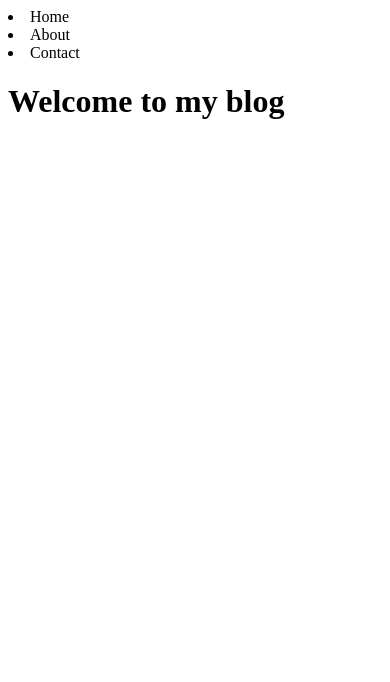
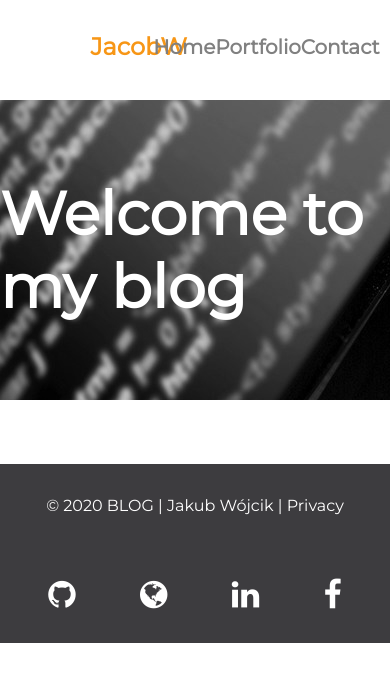
Before and after one commit to jacobwojcik/blog, a Django app: page / in a window 390 px wide. Shown: the top 682 px of the page. Run offline with Django 3.2, Linux system fonts and the light colour scheme; data that the repository does not hold is empty.

Commit message:
homepage layout

```diff
--- a/blog/blog/settings.py
+++ b/blog/blog/settings.py
@@ -9,7 +9,7 @@ https://docs.djangoproject.com/en/3.1/topics/settings/
 For the full list of settings and their values, see
 https://docs.djangoproject.com/en/3.1/ref/settings/
 """
-
+import os.path
 from pathlib import Path
 
 # Build paths inside the project like this: BASE_DIR / 'subdir'.
@@ -118,4 +118,8 @@ USE_TZ = True
 # Static files (CSS, JavaScript, Images)
 # https://docs.djangoproject.com/en/3.1/howto/static-files/
 
+STATIC_ROOT = ''
+
 STATIC_URL = '/static/'
+
+STATICFILES_DIRS = (os.path.join('static'), )
--- /dev/null
+++ b/blog/blogApp/static/posts/style.css
@@ -0,0 +1,194 @@
+* {
+  margin: 0;
+  padding: 0;
+  box-sizing: border-box;
+}
+body {
+  font-family: "Montserrat", sans-serif;
+}
+a {
+  text-decoration: none;
+  color: inherit;
+}
+header {
+  width: 100%;
+  height: 100px;
+  position: fixed;
+  z-index: 10;
+  background-color: white;
+}
+header > nav {
+  display: flex;
+  align-items: center;
+  justify-content: space-around;
+  margin: 0 15%;
+  padding: 2em;
+}
+header > nav > h1 {
+  width: 30%;
+  color: rgb(247, 150, 22);
+}
+header > nav > ul {
+  display: flex;
+  align-items: center;
+  justify-content: space-around;
+  list-style: none;
+  color: grey;
+  font-size: 20px;
+  font-weight: bolder;
+  width: 70%;
+}
+
+.title-bar {
+  padding-top: 100px;
+  width: 100%;
+  height: 400px;
+  background-image: url("./images/titlebar.jpg");
+  -webkit-filter: grayscale(100%); /* Safari 6.0 - 9.0 */
+  filter: grayscale(100%);
+  object-fit: cover;
+  object-position: center;
+  display: flex;
+  justify-content: center;
+  align-items: center;
+  color: white;
+  font-size: 40px;
+  font-weight: bolder;
+}
+
+main {
+  /*  */
+}
+.posts-outer {
+  margin: 0 15%;
+  padding: 2em 0;
+  display: flex;
+  justify-content: space-around;
+  align-items: center;
+  flex-flow: row wrap;
+}
+.post {
+  position: relative;
+  margin: 10px;
+  padding: 1em;
+  height: 400px;
+  width: 400px;
+  display: flex;
+  justify-content: space-around;
+  align-items: center;
+  flex-flow: column;
+
+  transition: 300ms ease-in-out;
+}
+.animated-span {
+  content: "";
+  position: absolute;
+  height: 3px;
+  width: 100%;
+  background-color: rgb(247, 150, 22);
+  bottom: 0;
+  right: 0;
+  z-index: -10;
+  transform-origin: bottom;
+  transition: 300ms;
+}
+.post:hover .animated-span {
+  height: 400px;
+}
+.post:hover .post-title {
+  color: white;
+}
+.post > div > img {
+  width: 100%;
+  height: 200px;
+  z-index: 5;
+}
+.post:hover {
+  transform: translateY(-5px);
+  box-shadow: 0 4px 17px rgba(0, 0, 0, 0.35);
+  color: rgb(56, 54, 54);
+  z-index: 2;
+}
+
+.post-title {
+  text-align: center;
+  color: rgb(247, 150, 22);
+  transform-origin: bottom;
+  transition: 300ms;
+}
+.post-body {
+  height: 100px;
+  z-index: 5;
+}
+.post-date {
+  z-index: 5;
+}
+.post-body > p {
+  overflow: hidden;
+  display: -webkit-box;
+  -webkit-box-orient: vertical;
+  -webkit-line-clamp: 3;
+}
+
+footer {
+  width: 100%;
+  height: 100px;
+  background-color: rgb(61, 60, 63);
+  color: white;
+}
+footer > div {
+  display: flex;
+  justify-content: space-between;
+  align-items: center;
+  padding: 1em 4em;
+  width: 100%;
+  height: 100%;
+}
+.footer-icons {
+  width: 70%;
+}
+.footer-icons > ul {
+  display: flex;
+  justify-content: space-around;
+  align-items: center;
+  list-style: none;
+}
+
+@media screen and (max-width: 1024px) {
+  .posts-outer {
+    margin: 0 5%;
+  }
+}
+
+@media screen and (max-width: 768px) {
+  .posts-outer {
+    margin: 0;
+  }
+}
+@media screen and (max-width: 500px) {
+  footer {
+    height: auto;
+  }
+  footer > div {
+    display: flex;
+    flex-flow: column;
+    padding: 0;
+  }
+  footer > div > div {
+    padding: 2em 1em;
+  }
+  .footer-icons {
+    width: 100%;
+  }
+  .footer-icons > ul {
+    display: flex;
+    justify-content: space-around;
+    align-items: center;
+    list-style: none;
+  }
+}
+@media screen and (max-width: 345px) {
+  footer > div > div > p {
+    text-align: center;
+  }
+}
--- a/blog/blogApp/templates/posts/index.html
+++ b/blog/blogApp/templates/posts/index.html
@@ -1,39 +1,108 @@
 <!DOCTYPE html>
 <html>
   <head>
+    {% load static %}
+
+    <link
+      rel="stylesheet"
+      type="text/css"
+      href="{% static 'posts/style.css' %}"
+    />
+
+    <link
+      href="https://fonts.googleapis.com/css2?family=Montserrat&display=swap"
+      rel="stylesheet"
+    />
+    <link
+      rel="stylesheet"
+      href="https://stackpath.bootstrapcdn.com/font-awesome/4.7.0/css/font-awesome.min.css"
+      integrity="sha384-wvfXpqpZZVQGK6TAh5PVlGOfQNHSoD2xbE+QkPxCAFlNEevoEH3Sl0sibVcOQVnN"
+      crossorigin="anonymous"
+    />
+
     <meta charset="utf-8" />
     <meta http-equiv="X-UA-Compatible" content="IE=edge" />
     <title>Jacob's Blog</title>
     <meta name="description" content="" />
     <meta name="viewport" content="width=device-width, initial-scale=1" />
-    <link rel="stylesheet" href="" />
   </head>
   <body>
     <header>
       <nav>
+        <h1>JacobW</h1>
+        <ul>
           <li>
-          <a> Home </a>
+            <a href="/"> Home </a>
           </li>
           <li>
-          <a> About </a>
+            <a href="https://github.com/jacobwojcik"> Portfolio </a>
           </li>
           <li>
-          <a> Contact </a>
+            <a href="/contact"> Contact </a>
           </li>
+        </ul>
       </nav>
     </header>
+    <section class="title-bar">
       <h1>Welcome to my blog</h1>
+    </section>
     <main>
+      <div class="posts-outer">
+        {% for post in posts_list %}
+        <div class="post">
           <div>
-        {% for post in posts_list %}
-        <div>
+            <img src="../../static/posts/images/coding.jpeg" />
+          </div>
+          <div class="post-text">
+            <div class="post-title">
+              <h1>
                 <a href="/post/{{ post.id }}">{{ post.post_title }}</a>
+              </h1>
+            </div>
+            <div class="post-body">
               <p>{{ post.post_body }}</p>
+            </div>
+            <div class="post-date">
               <small>{{ post.post_date }}</small>
+            </div>
+          </div>
+          <span class="animated-span"> </span>
         </div>
         {% endfor %}
       </div>
     </main>
+    <footer>
+      <div>
+        <div>
+          <p>© 2020 BLOG | Jakub Wójcik | Privacy</p>
+        </div>
+        <div class="footer-icons">
+          <ul>
+            <li>
+              <a href="https://github.com/jacobwojcik">
+                <i class="fa fa-github fa-2x"></i>
+              </a>
+            </li>
+            <li>
+              <a href="https://github.com/jacobwojcik">
+                <i class="fa fa-globe fa-2x"></i>
+              </a>
+            </li>
+            <li>
+              <a href="https://www.linkedin.com/in/jkbwojcik/">
+                <i class="fa fa-linkedin fa-2x"></i>
+              </a>
+            </li>
+            <li>
+              <a href="https://www.facebook.com/jkbwojcik/">
+                <i class="fa fa-facebook-f fa-2x"></i>
+              </a>
+            </li>
+          </ul>
+        </div>
+      </div>
+    </footer>
+
     <script src="" async defer></script>
   </body>
 </html>
```
Also changed, not shown: blog/blogApp/templates/posts/base.html (added, +21 -0 lines), blog/blogApp/templates/posts/post.html (+3 -15 lines), blog/blogApp/static/posts/images/coding.jpeg (added), blog/blogApp/static/posts/images/exa.jpg (added), blog/blogApp/static/posts/images/titlebar.jpeg (added), blog/blogApp/static/posts/images/titlebar.jpg (added), blog/blogApp/static/posts/images/titlebar.png (added). Lines whose indentation alone changed are shown as unchanged.
